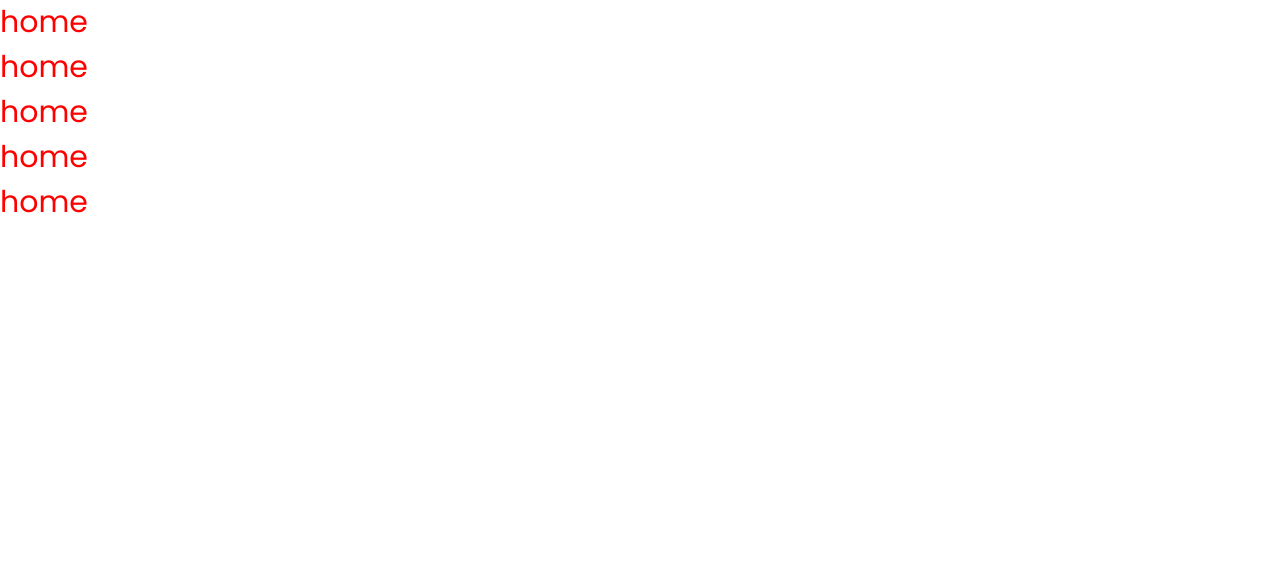
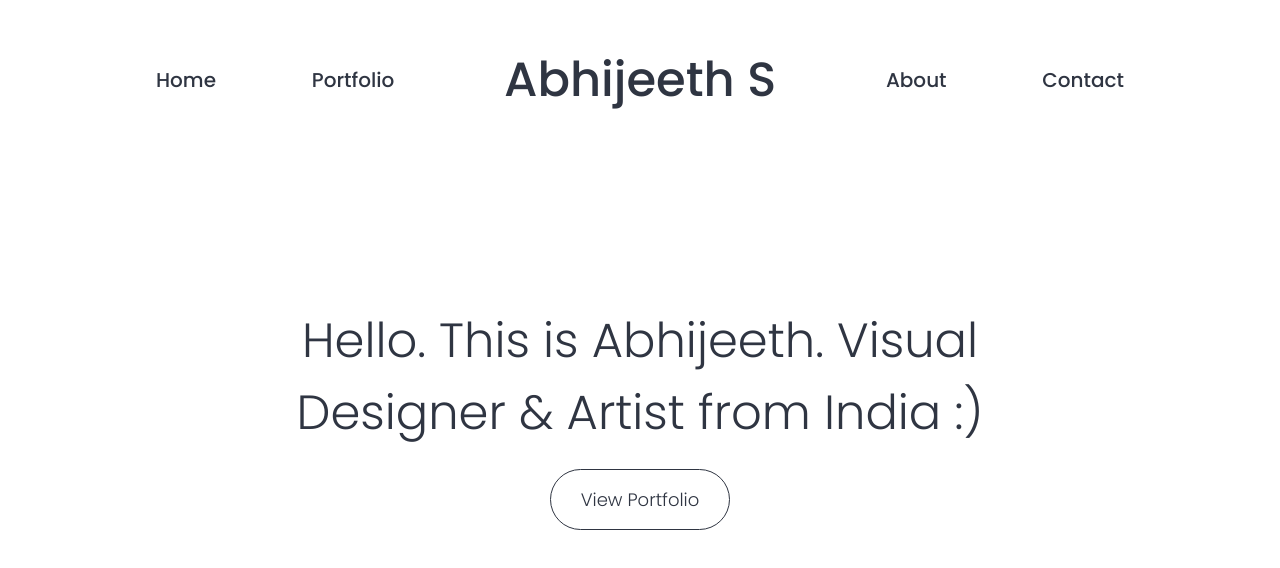
Before and after one commit to rohithramesh44/abhijeeths, a React (Create React App) app: page / in a window 1280 px wide. Shown: the top 568 px of the page. Built offline with nearby package versions, Linux system fonts and the light colour scheme.

Commit message:
Heading and button added

```diff
--- a/src/App.js
+++ b/src/App.js
@@ -1,15 +1,29 @@
 import React from "react";
 import styled from "styled-components";
+import { ThemeProvider } from "styled-components";
 
 import Navbar from "./Components/Navbar";
+import Home from "./Pages/Home";
 import GlobalStyle from "./Components/GlobalStyle";
 
 function App() {
+  const theme = {
+    colors: {
+      prim: "#ff6b81",
+      black: "#2f3542",
+      blackLi: "#a4b0be",
+      offWhite: "#dfe4ea",
+      white: "#ffff",
+    },
+  };
   return (
-    <>
-      <GlobalStyle />
-      <Navbar />
-    </>
+    <ThemeProvider theme={theme}>
+      <>
+        <GlobalStyle />
+        <Navbar />
+        <Home />
+      </>
+    </ThemeProvider>
   );
 }
 
--- a/src/Components/GlobalStyle.js
+++ b/src/Components/GlobalStyle.js
@@ -2,6 +2,7 @@ import React from "react";
 import { createGlobalStyle } from "styled-components";
 
 const GlobalStyle = createGlobalStyle`
+
     *{
         margin:0;
         padding: 0;
@@ -10,8 +11,9 @@ const GlobalStyle = createGlobalStyle`
     html{
         box-sizing: inherit;
         font-size: 62.5%;
-        font-weight: 400;
+        font-weight: 300;
         font-family: 'Poppins', sans-serif;
+        color: #2f3542;
     }
     h1{
         font-size: 4.8rem;
@@ -31,13 +33,7 @@ const GlobalStyle = createGlobalStyle`
     p{
         font-size: 1.6rem;
     }
-    button{
-        padding: 1.5rem 3rem;
-        border-radius: 50%;
-        &:focus{
-            outline: none;
-        }
-    }
+
 
 `;
 
--- a/src/Components/Navbar.js
+++ b/src/Components/Navbar.js
@@ -1,36 +1,93 @@
 import React from "react";
 import styled from "styled-components";
 import { Link, Router } from "react-router-dom";
+import { Container } from "../style";
 
 function Navbar() {
   return (
-    <NavbarStyle>
-      <Container>
+    <Container>
+      <NavbarStyle>
         <ul>
           <li>
             <a to="/">home</a>
           </li>
           <li>
-            <a to="/">home</a>
+            <a to="/">portfolio</a>
           </li>
           <Logo>
-            <a to="/">home</a>
+            <a to="/">Abhijeeth S</a>
           </Logo>
           <li>
-            <a to="/">home</a>
+            <a to="/">About</a>
           </li>
           <li>
-            <a to="/">home</a>
+            <a to="/">Contact</a>
           </li>
         </ul>
-      </Container>
-    </NavbarStyle>
+      </NavbarStyle>
+    </Container>
   );
 }
 const NavbarStyle = styled.div`
-  font-size: 3rem;
-  color: red;
+  min-height: 20vh;
+  display: grid;
+  align-items: center;
+
+  ul {
+    display: grid;
+    grid-template-columns: repeat(5, min-content);
+    justify-content: space-between;
+    align-items: center;
+
+    list-style: none;
+
+    li {
+      text-transform: capitalize;
+      font-size: 2rem;
+      font-weight: 500;
+      padding: 1.4rem 2.8rem;
+      position: relative;
+      z-index: 1;
+      cursor: pointer;
+      transition: color 0.3s ease-in-out;
+      &:active {
+        color: ${(props) => props.theme.colors.blackLi};
+      }
+    }
+    li::before {
+      content: "";
+      width: 100%;
+      height: 0;
+      transform: skew(50deg);
+      position: absolute;
+      bottom: 0;
+      left: 0;
+      z-index: -3;
+      background-color: ${(props) => props.theme.colors.offWhite};
+      transition: all 0.1s ease-in-out;
+    }
+
+    li:hover::before {
+      height: 100%;
+      transform: skew(0deg);
+    }
+  }
 `;
-const Container = styled.div``;
-const Logo = styled.li``;
+
+const Logo = styled.li`
+  font-size: 4.8rem !important;
+  text-transform: capitalize;
+  text-align: center;
+  min-width: 30rem;
+  &:hover {
+    color: #2f3542 !important;
+  }
+  &:active {
+    color: #57606f;
+  }
+  &:hover::before {
+    height: 0 !important;
+    background-color: transparent !important;
+  }
+`;
 export default Navbar;
--- /dev/null
+++ b/src/Pages/Home.js
@@ -0,0 +1,41 @@
+import React from "react";
+import styled from "styled-components";
+import { Container, Btn } from "../style";
+
+function Home() {
+  return (
+    <Container>
+      <HomePage>
+        <div>
+          <h1>
+            Hello. This is Abhijeeth. Visual Designer & Artist from India :)
+          </h1>
+          <Btn>
+            <a to="/">View Portfolio</a>
+          </Btn>
+        </div>
+      </HomePage>
+    </Container>
+  );
+}
+const HomePage = styled.section`
+  height: 65vh;
+  display: grid;
+  grid-template-columns: minmax(min-content, 1fr);
+  align-items: center;
+  /* justify-content: center; */
+
+  div {
+    text-align: center;
+    width: 70%;
+    justify-self: center;
+    h1 {
+      margin-bottom: 2rem;
+      font-weight: 300;
+    }
+    a {
+      background-color: transparent;
+    }
+  }
+`;
+export default Home;
--- /dev/null
+++ b/src/style.js
@@ -0,0 +1,38 @@
+import React from "react";
+import styled from "styled-components";
+
+export const Container = styled.div`
+  max-width: 80%;
+  margin: 0 auto;
+`;
+export const Btn = styled.span`
+  position: relative;
+  padding: 1.6rem 3rem;
+  font-size: 1.8rem;
+  text-transform: capitalize;
+  display: inline-block;
+  border-radius: 100px;
+  border: 1px solid ${(props) => props.theme.colors.black};
+  overflow: hidden;
+  z-index: 22;
+  transition: color 0.2s ease-in-out;
+
+  &:hover {
+    color: ${(props) => props.theme.colors.white};
+  }
+  &::before {
+    content: "";
+    width: 100%;
+    height: 0;
+    position: absolute;
+    bottom: 0;
+    left: 0;
+    z-index: -22;
+    border-radius: 100px;
+    background-color: ${(props) => props.theme.colors.black};
+    transition: height 0.1s ease-in-out;
+  }
+  &:hover::before {
+    height: 100%;
+  }
+`;
```
Also changed, not shown: src/Components/utils.js (added).
